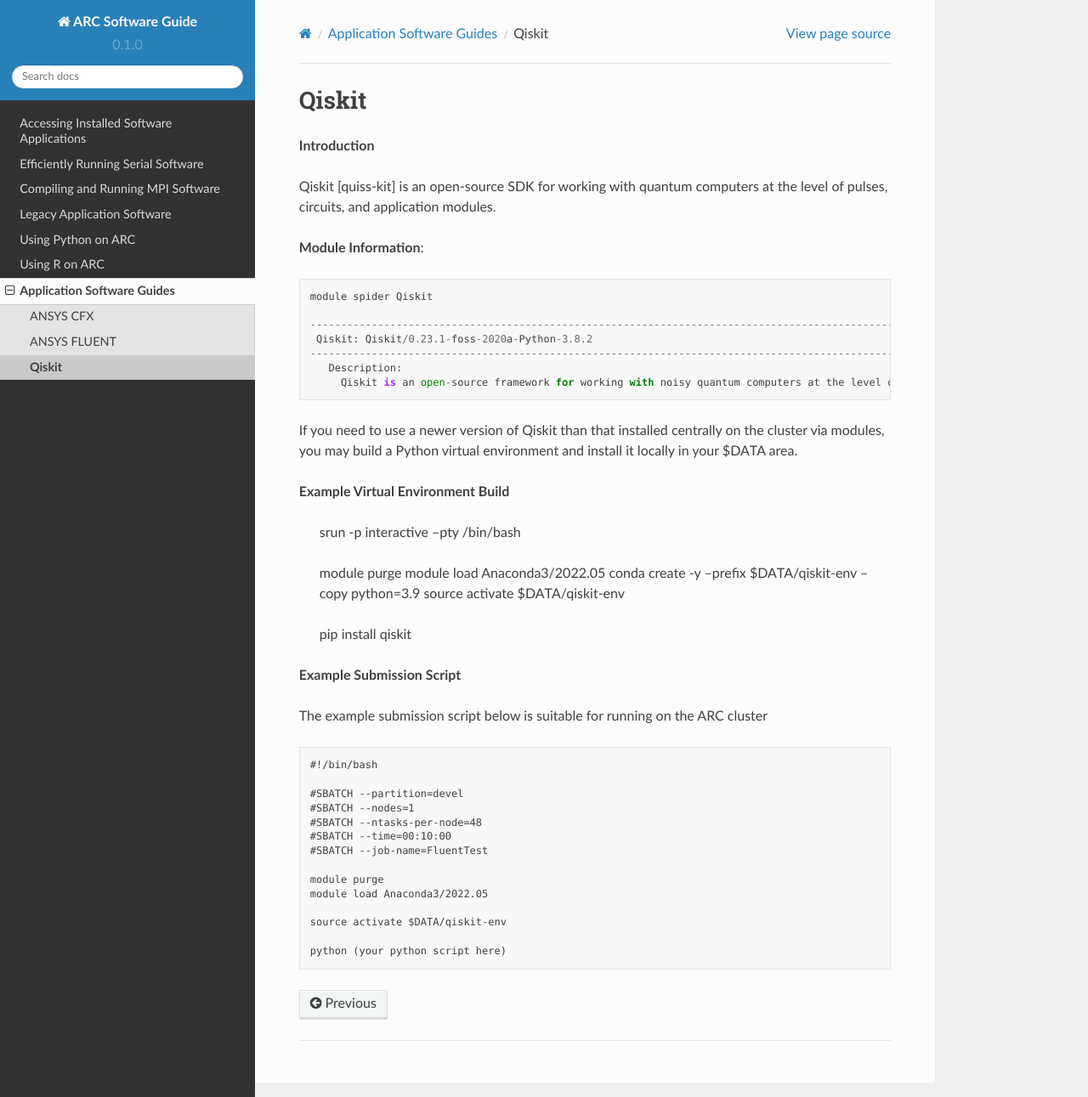
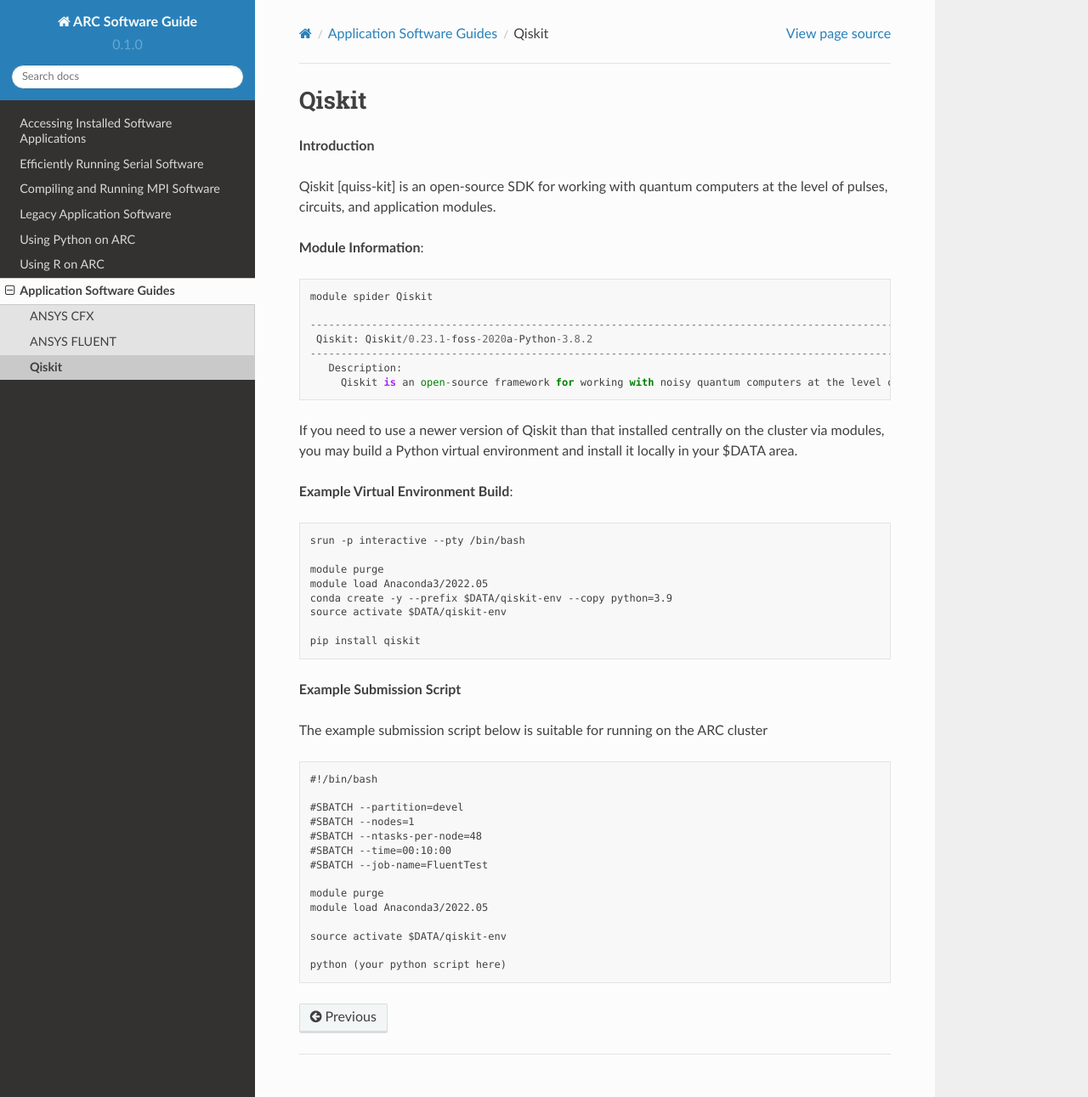
Before and after one commit to oxford-arc/arc-software-guide, a Sphinx documentation site: the page built from docs/source/apps/arc_qiskit.rst, in a window 1280 px wide and 1291 px high. Shown: the whole window at 85% size. Built offline with Sphinx 7.4.7 and the Read the Docs theme 2.0.0, drawn with Linux system fonts in a browser that asks for light colours.

```diff
--- a/docs/source/apps/arc_qiskit.rst
+++ b/docs/source/apps/arc_qiskit.rst
@@ -20,7 +20,7 @@ Qiskit [quiss-kit] is an open-source SDK for working with quantum computers at t
 
 If you need to use a newer version of Qiskit than that installed centrally on the cluster via modules, you may build a Python virtual environment and install it locally in your $DATA area.
 
-**Example Virtual Environment Build**
+**Example Virtual Environment Build**::
 
  srun -p interactive --pty /bin/bash
 
```
